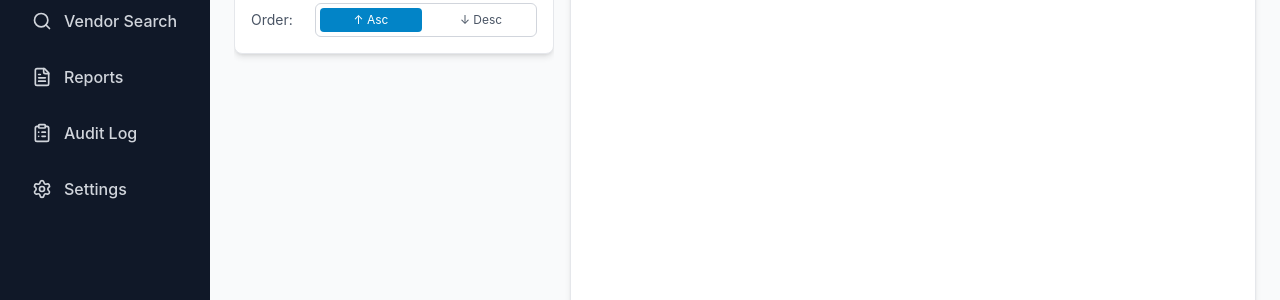
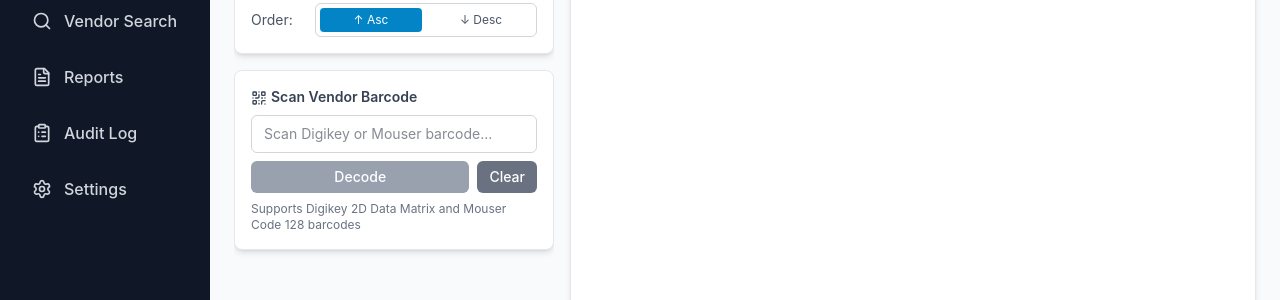
Before and after one commit to jasonyang-ee/IC-Lib, a React (Vite) app in the folder client/: page /inventory in a window 1280 px wide. Shown: the part 296-596 px from the top of the page. Built offline with nearby package versions, Linux system fonts and the light colour scheme; no server answers.

Commit message:
feat: barcode search function and new dbc file

```diff
--- a/client/src/pages/Audit.jsx
+++ b/client/src/pages/Audit.jsx
@@ -196,7 +196,7 @@ const Audit = () => {
                 setActivityFilter(e.target.value);
                 setCurrentPage(1);
               }}
-              className="input w-full"
+              className="w-full px-3 py-2 border border-gray-300 dark:border-[#444444] rounded-md focus:outline-none focus:ring-2 focus:ring-primary-500 bg-white dark:bg-[#2a2a2a] dark:text-gray-100 text-sm custom-scrollbar"
             >
               <option value="all">All Activities</option>
               <option value="added">Component Added</option>
@@ -220,7 +220,7 @@ const Audit = () => {
                 setDateFilter(e.target.value);
                 setCurrentPage(1);
               }}
-              className="input w-full"
+              className="w-full px-3 py-2 border border-gray-300 dark:border-[#444444] rounded-md focus:outline-none focus:ring-2 focus:ring-primary-500 bg-white dark:bg-[#2a2a2a] dark:text-gray-100 text-sm custom-scrollbar"
             >
               <option value="all">All Time</option>
               <option value="today">Today</option>
--- a/client/src/pages/Inventory.jsx
+++ b/client/src/pages/Inventory.jsx
@@ -11,6 +11,8 @@ const Inventory = () => {
   const location = useLocation();
   const [selectedCategory, setSelectedCategory] = useState('');
   const [searchTerm, setSearchTerm] = useState('');
+  const [vendorBarcode, setVendorBarcode] = useState('');
+  const [barcodeDecodeResult, setBarcodeDecodeResult] = useState(null);
   const [editMode, setEditMode] = useState(false);
   const [editedItems, setEditedItems] = useState({});
   const [copiedLabel, setCopiedLabel] = useState('');
@@ -24,6 +26,7 @@ const Inventory = () => {
 
   // Search input ref for auto-focus
   const searchInputRef = useRef(null);
+  const vendorBarcodeInputRef = useRef(null);
 
   // Auto-focus search field on page load
   useEffect(() => {
@@ -200,6 +203,89 @@ const Inventory = () => {
       return () => clearTimeout(timer);
     }
   }, [searchTerm, filteredInventory]);
+
+  // Digikey and Mouser barcode decoder
+  const decodeVendorBarcode = (barcode) => {
+    // Reset result
+    setBarcodeDecodeResult(null);
+
+    if (!barcode || barcode.trim() === '') {
+      return;
+    }
+
+    // Digikey 2D barcode format (Data Matrix)
+    // Format: [)>06\x1d1PMPN\x1dK#####\x1dQ##\x1d...
+    // 1P = Manufacturer Part Number
+    // K = Quantity
+    // Q = Quantity (alternative)
+    if (barcode.includes('[)>') || barcode.includes('1P') || barcode.includes('\x1d1P')) {
+      const partNumberMatch = barcode.match(/1P([^\x1d]+)/);
+      const quantityMatch = barcode.match(/Q(\d+)/);
+      const digikeyPNMatch = barcode.match(/K([^\x1d]+)/);
+
+      if (partNumberMatch) {
+        const result = {
+          vendor: 'Digikey',
+          manufacturerPN: partNumberMatch[1],
+          quantity: quantityMatch ? parseInt(quantityMatch[1]) : null,
+          digikeySKU: digikeyPNMatch ? digikeyPNMatch[1] : null
+        };
+        setBarcodeDecodeResult(result);
+        // Search for the part
+        setSearchTerm(result.manufacturerPN);
+        return;
+      }
+    }
+
+    // Mouser barcode format (typically Code 128)
+    // Format can vary, but commonly:
+    // >K##### (Mouser part number)
+    // >1P##### (Manufacturer part number)
+    // >Q## (Quantity)
+    if (barcode.includes('>')) {
+      const parts = barcode.split('>').filter(p => p.length > 0);
+      let manufacturerPN = null;
+      let mouserPN = null;
+      let quantity = null;
+
+      parts.forEach(part => {
+        if (part.startsWith('1P')) {
+          manufacturerPN = part.substring(2);
+        } else if (part.startsWith('K')) {
+          mouserPN = part.substring(1);
+        } else if (part.startsWith('Q')) {
+          quantity = parseInt(part.substring(1));
+        }
+      });
+
+      if (manufacturerPN || mouserPN) {
+        const result = {
+          vendor: 'Mouser',
+          manufacturerPN: manufacturerPN,
+          mouserSKU: mouserPN,
+          quantity: quantity
+        };
+        setBarcodeDecodeResult(result);
+        // Search for the part
+        setSearchTerm(manufacturerPN || mouserPN);
+        return;
+      }
+    }
+
+    // If no pattern matched
+    setBarcodeDecodeResult({
+      error: 'Unrecognized barcode format. Please check if this is a Digikey or Mouser barcode.'
+    });
+  };
+
+  const handleVendorBarcodeScan = () => {
+    decodeVendorBarcode(vendorBarcode);
+  };
+
+  const handleClearVendorBarcode = () => {
+    setVendorBarcode('');
+    setBarcodeDecodeResult(null);
+  };
 
   // Initialize edited items when entering edit mode
   const handleToggleEditMode = () => {
@@ -776,6 +862,76 @@ const Inventory = () => {
               </div>
             </div>
           </div>
+        </div>
+
+        {/* Vendor Barcode Scanner */}
+        <div className="bg-white dark:bg-[#2a2a2a] rounded-lg shadow-md p-4 border border-gray-200 dark:border-[#3a3a3a]">
+          <label className="block text-sm font-semibold text-gray-700 dark:text-gray-300 mb-2">
+            <QrCode className="w-4 h-4 inline mr-1" />
+            Scan Vendor Barcode
+          </label>
+          <div className="space-y-2">
+            <input
+              ref={vendorBarcodeInputRef}
+              type="text"
+              value={vendorBarcode}
+              onChange={(e) => setVendorBarcode(e.target.value)}
+              onKeyDown={(e) => {
+                if (e.key === 'Enter') {
+                  handleVendorBarcodeScan();
+                }
+              }}
+              placeholder="Scan Digikey or Mouser barcode..."
+              className="w-full px-3 py-2 border border-gray-300 dark:border-[#444444] rounded-md focus:outline-none focus:ring-2 focus:ring-primary-500 bg-white dark:bg-[#2a2a2a] dark:text-gray-100 text-sm"
+            />
+            <div className="flex gap-2">
+              <button
+                onClick={handleVendorBarcodeScan}
+                disabled={!vendorBarcode.trim()}
+                className="flex-1 bg-primary-600 hover:bg-primary-700 disabled:bg-gray-400 text-white py-1.5 px-3 rounded-md text-sm font-medium transition-colors"
+              >
+                Decode
+              </button>
+              <button
+                onClick={handleClearVendorBarcode}
+                className="bg-gray-500 hover:bg-gray-600 text-white py-1.5 px-3 rounded-md text-sm font-medium transition-colors"
+              >
+                Clear
+              </button>
+            </div>
+
+            {barcodeDecodeResult && (
+              <div className={`mt-2 p-3 rounded-md text-sm ${
+                barcodeDecodeResult.error
+                  ? 'bg-red-50 dark:bg-red-900/20 border border-red-200 dark:border-red-900/50 text-red-800 dark:text-red-200'
+                  : 'bg-green-50 dark:bg-green-900/20 border border-green-200 dark:border-green-900/50 text-green-800 dark:text-green-200'
+              }`}>
+                {barcodeDecodeResult.error ? (
+                  <p>{barcodeDecodeResult.error}</p>
+                ) : (
+                  <div className="space-y-1">
+                    <p className="font-semibold">{barcodeDecodeResult.vendor} Barcode Decoded:</p>
+                    {barcodeDecodeResult.manufacturerPN && (
+                      <p>MFG P/N: <span className="font-mono">{barcodeDecodeResult.manufacturerPN}</span></p>
+                    )}
+                    {barcodeDecodeResult.digikeySKU && (
+                      <p>Digikey SKU: <span className="font-mono">{barcodeDecodeResult.digikeySKU}</span></p>
+                    )}
+                    {barcodeDecodeResult.mouserSKU && (
+                      <p>Mouser SKU: <span className="font-mono">{barcodeDecodeResult.mouserSKU}</span></p>
+                    )}
+                    {barcodeDecodeResult.quantity && (
+                      <p>Quantity: {barcodeDecodeResult.quantity}</p>
+                    )}
+                    <p className="text-xs mt-2 opacity-75">Searching for this part...</p>
+                  </div>
+                )}
+              </div>
+            )}
+          </div>
+          <p className="text-xs text-gray-500 dark:text-gray-400 mt-2">
+            Supports Digikey 2D Data Matrix and Mouser Code 128 barcodes
+          </p>
         </div>
 
         {/* Low Stock Alert */}
```
Also changed, not shown: 2 other files (tests, documents, lock files or other folders).
